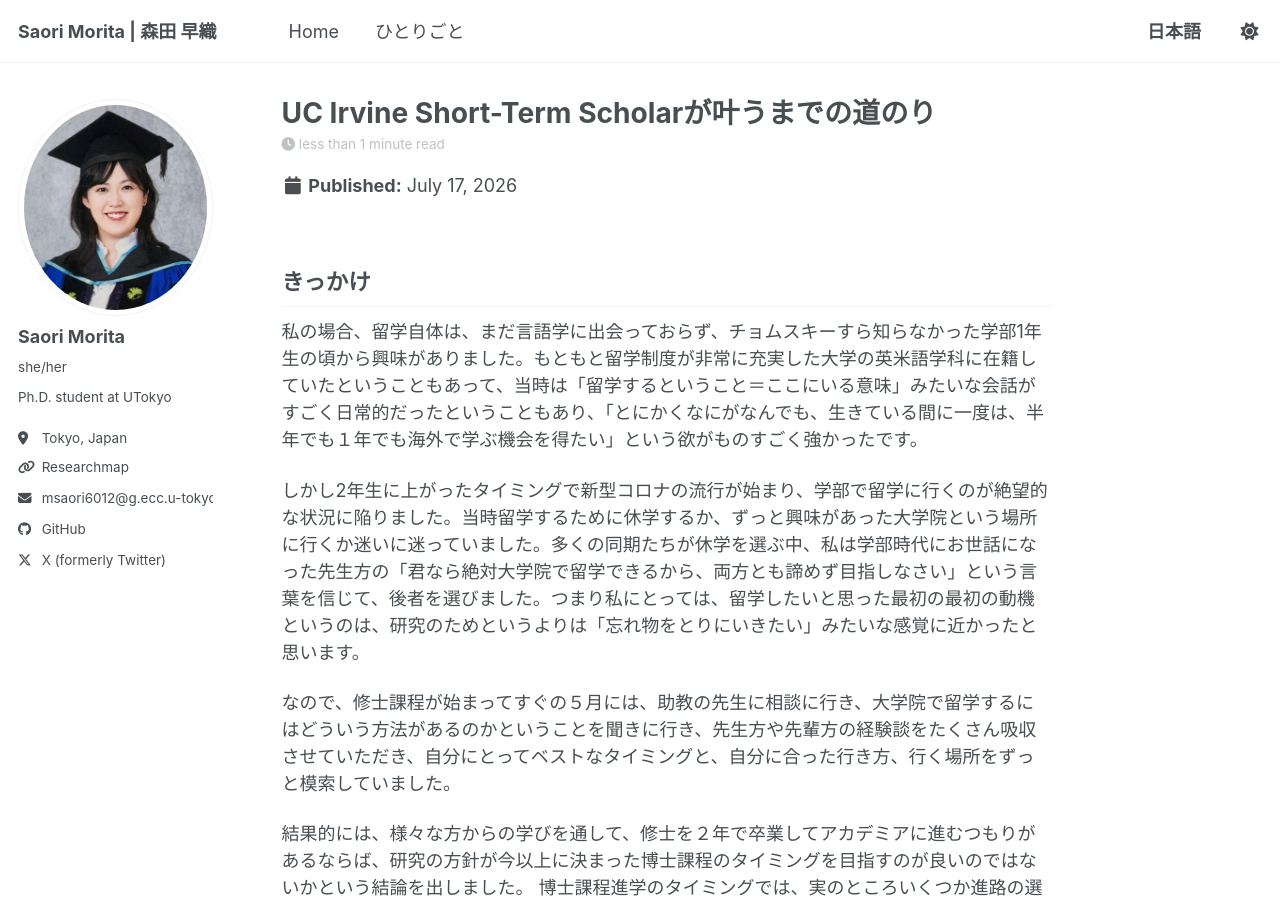
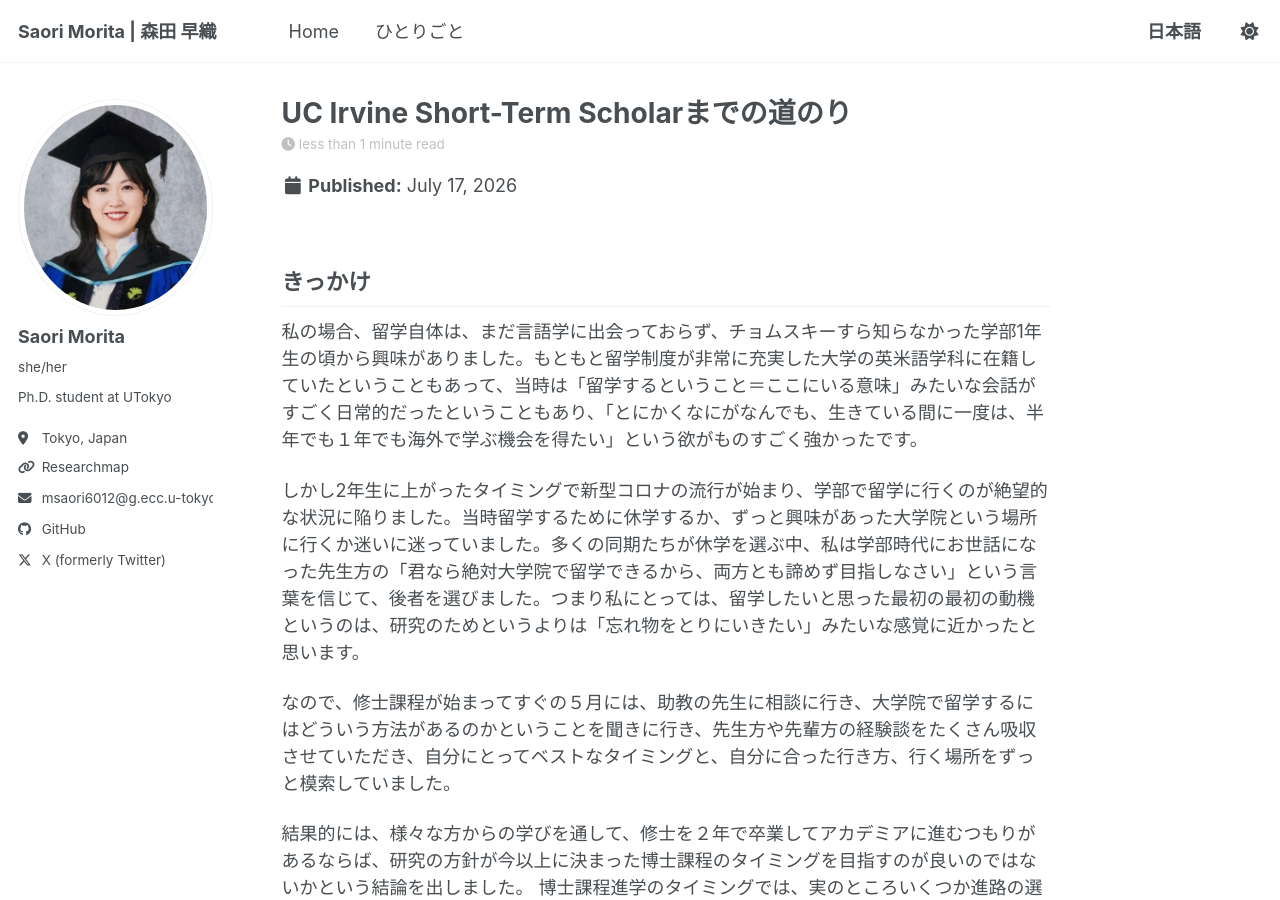
Before and after one commit to sao-m1023lily/sao-m1023lily.github.io, a Jekyll site: the page built from _posts/2026-07-17-irvine.md, in a window 1280 px wide and 900 px high. Built offline with Jekyll 4.4.1, drawn with Linux system fonts in a browser that asks for light colours; a script bundle is joined from its source files by our own code; library files that are not in the unit come from our copies.

Commit message:
Update 2026-07-17-irvine.md

```diff
--- a/_posts/2026-07-17-irvine.md
+++ b/_posts/2026-07-17-irvine.md
@@ -1,5 +1,5 @@
 ---
-title: "UC Irvine Short-Term Scholarが叶うまでの道のり"
+title: "UC Irvine Short-Term Scholarまでの道のり"
 date: 2026-07-17
 permalink: /posts/2025/04/path-to-a-phd/
 excerpt: "J-1 Visaでアメリカへの短期留学を目指している方・興味がある方に向けて、少しでも参考になればと思い、どうして留学しようと思ったのか、どういう経緯で留学先が決まったか、留学までのスケジュールなど、あくまでも一個人の経験ですがまとめています。自分の備忘録も兼ねています。"
```
